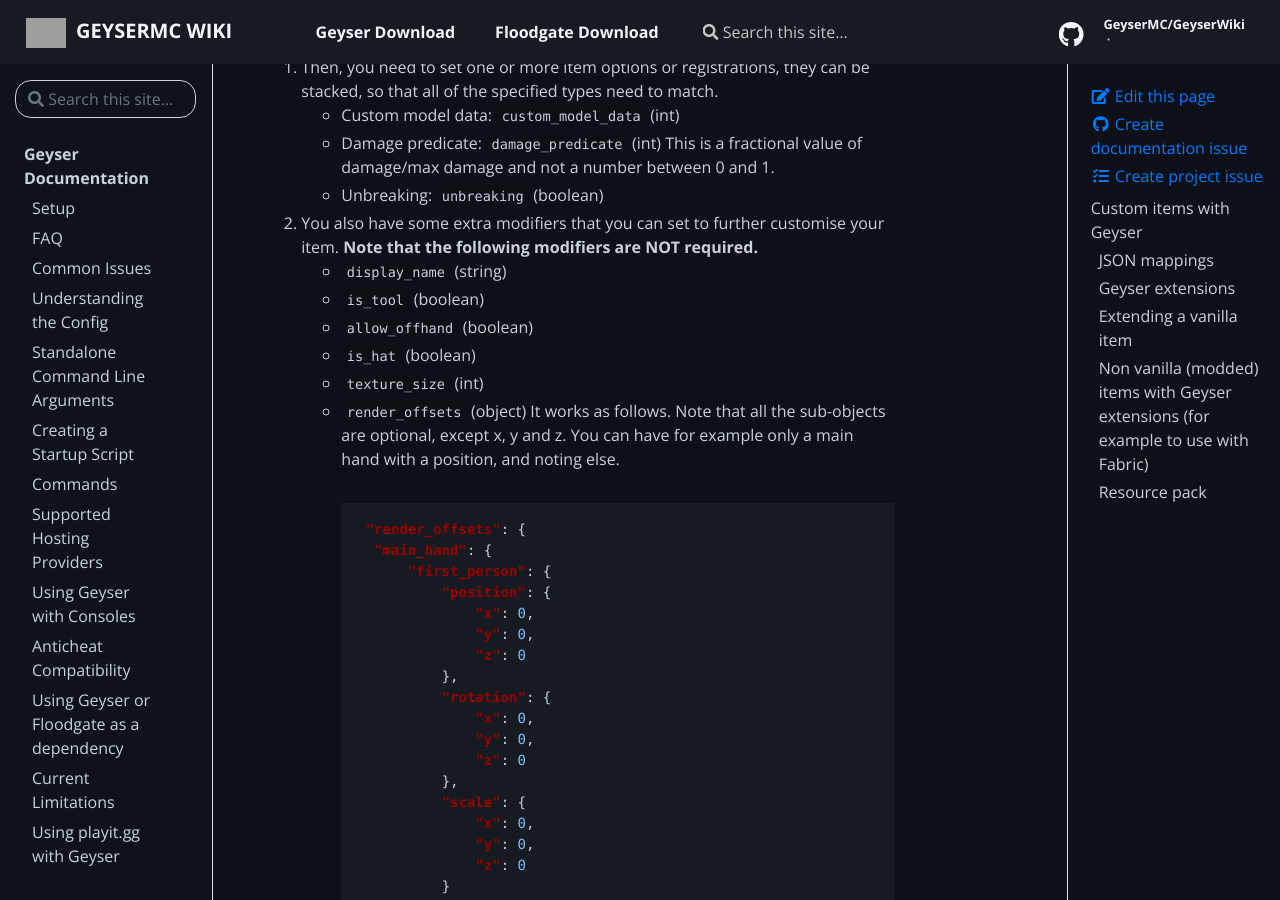
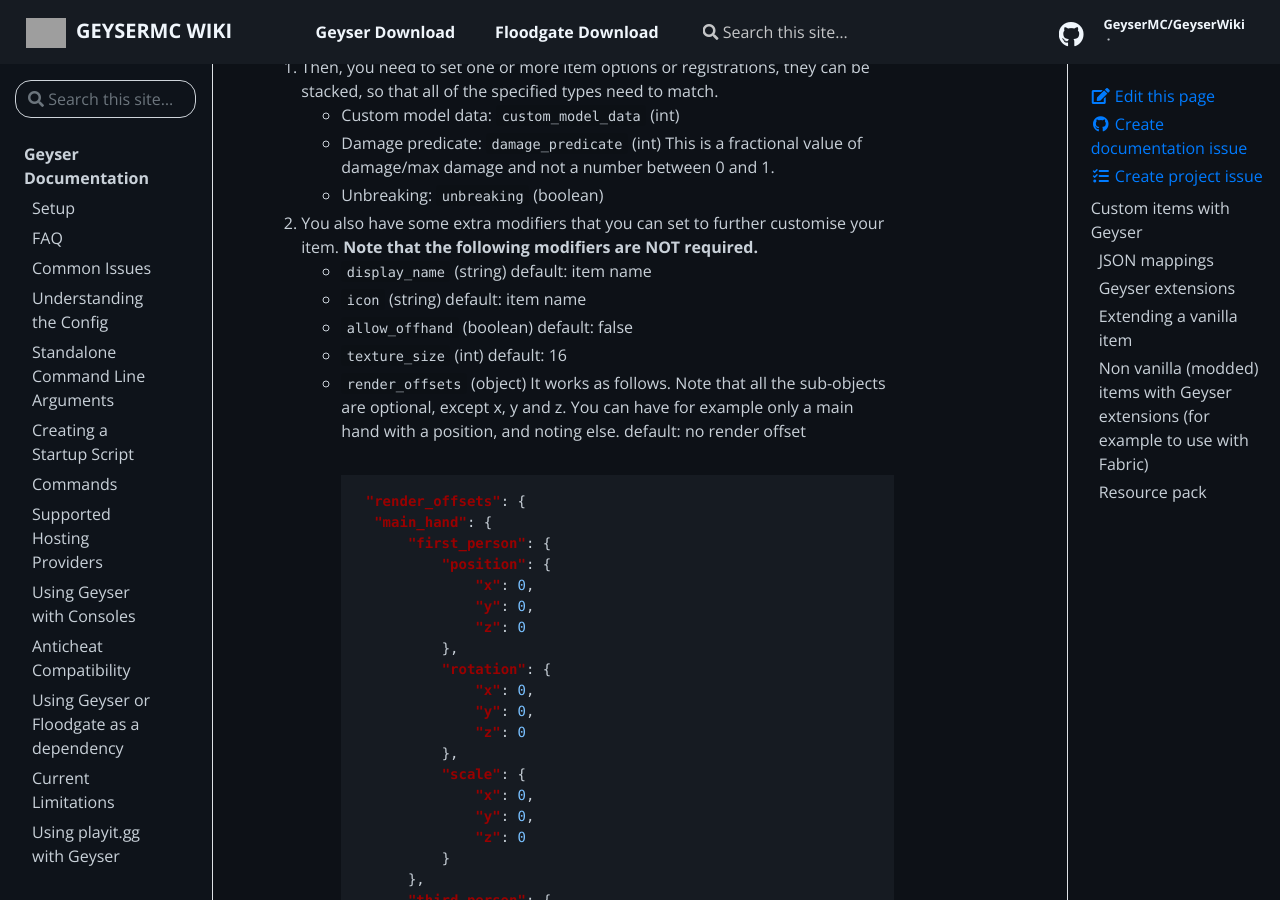
Before and after one commit to GeyserMC/GeyserWiki, a Jekyll site: the page built from _docs/geyser/custom-items.md, in a window 1280 px wide and 900 px high, scrolled down 930 px. Built offline with Jekyll 4.4.1, drawn with Linux system fonts in a browser that asks for light colours; some of the changed text lies outside the part shown; grey boxes are pictures that could not be loaded.

Commit message:
Update to match current version

````diff
--- a/_docs/geyser/custom-items.md
+++ b/_docs/geyser/custom-items.md
@@ -37,12 +37,11 @@
     * Damage predicate: `damage_predicate` (int) This is a fractional value of damage/max damage and not a number between 0 and 1.
     * Unbreaking: `unbreaking` (boolean)
 6. You also have some extra modifiers that you can set to further customise your item. **Note that the following modifiers are NOT required.**
-    * `display_name` (string)
-    * `is_tool` (boolean)
-    * `allow_offhand` (boolean)
-    * `is_hat` (boolean)
-    * `texture_size` (int)
-    * `render_offsets` (object) It works as follows. Note that all the sub-objects are optional, except x, y and z. You can have for example only a main hand with a position, and noting else.
+    * `display_name` (string) default: item name
+    * `icon` (string) default: item name
+    * `allow_offhand` (boolean) default: false
+    * `texture_size` (int) default: 16
+    * `render_offsets` (object) It works as follows. Note that all the sub-objects are optional, except x, y and z. You can have for example only a main hand with a position, and noting else. default: no render offset
     ```json
     "render_offsets": {
         "main_hand": {
@@ -95,16 +94,17 @@
 ```
 4. You have some modifiers that you can set to further customise your item. **Note that the following modifiers are NOT required.**
 ```java
-.displayName("displayName");
-.allowOffhand(false);
-.textureSize(16);
-.renderOffsets(new CustomRenderOffsets(...));
+.displayName("displayName"); //Default: item name
+.icon("my_icon"); //Default: item name
+.allowOffhand(false); //Default: false
+.textureSize(16); //Default: 16
+.renderOffsets(new CustomRenderOffsets(...)); //Default: no render offset
 ```
 5. Then, in your pre init event, you can register your item:
 ```java
 @Subscribe
-public void onGeyserPreInitializeEvent(GeyserPreInitializeEvent event) {
-    this.geyserApi().customItemManager().registerCustomItem("minecraft:JAVA_ITEM", data);
+public void onGeyserPreInitializeEvent(GeyserDefineCustomItemsEvent event) {
+    event.registerCustomItem("minecraft:JAVA_ITEM", data);
 }
 ```
 
````
Also changed, not shown: other parts of _docs/geyser/custom-items.md (+2 -2 lines).
